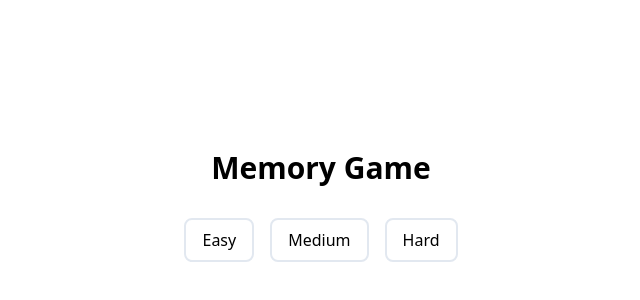
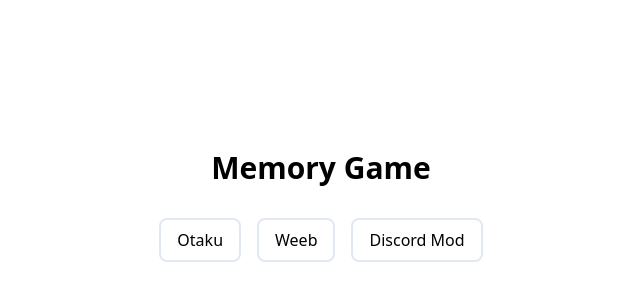
Before and after one commit to aaksant/memory-game, a React (Vite) app: page / in a window 1280 px wide. Shown: the part 194-494 px from the top of the page, without its empty margins (319-959 px from the left). Built offline with nearby package versions, Linux system fonts and the light colour scheme.

Commit message:
chore: change level name

```diff
--- a/src/levels.js
+++ b/src/levels.js
@@ -1,7 +1,7 @@
 const levels = [
-  { text: 'Easy', numberOfCards: 3, rounds: 10 },
-  { text: 'Medium', numberOfCards: 4, rounds: 15 },
-  { text: 'Hard', numberOfCards: 5, rounds: 20 }
+  { text: 'Otaku', numberOfCards: 3, rounds: 5 },
+  { text: 'Weeb', numberOfCards: 4, rounds: 10 },
+  { text: 'Discord Mod', numberOfCards: 5, rounds: 20 }
 ];
 
 export default levels;
```
